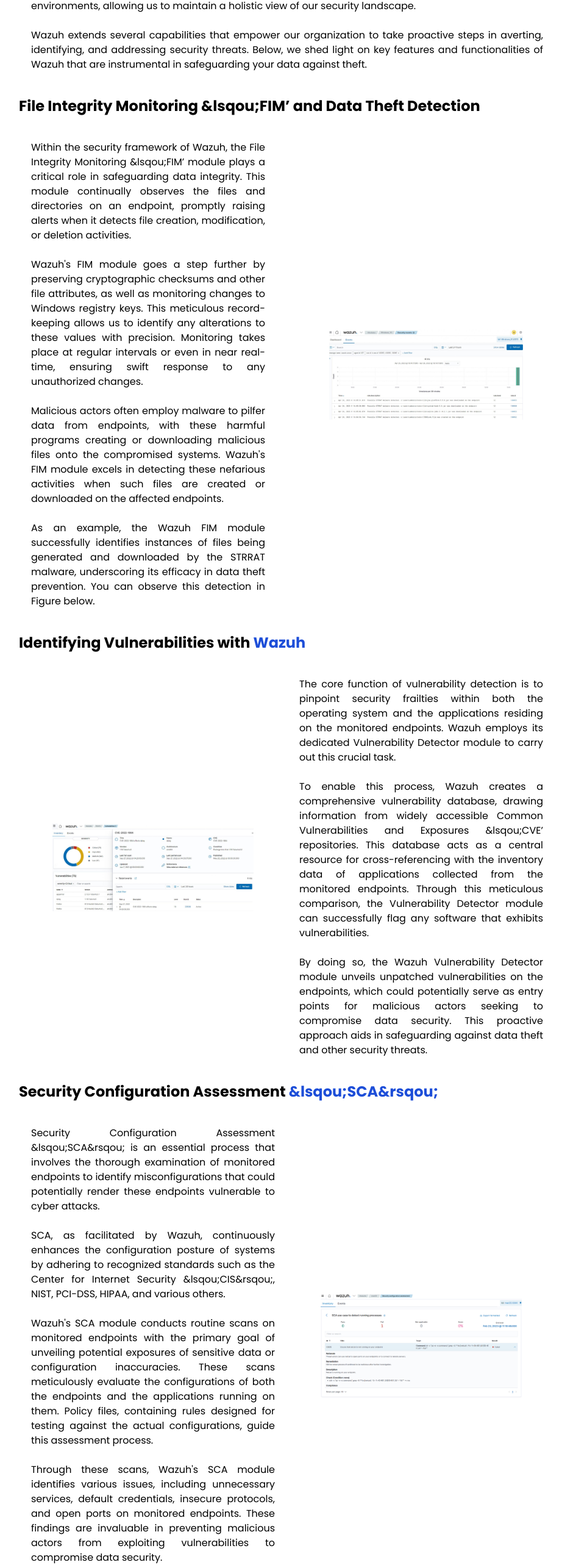
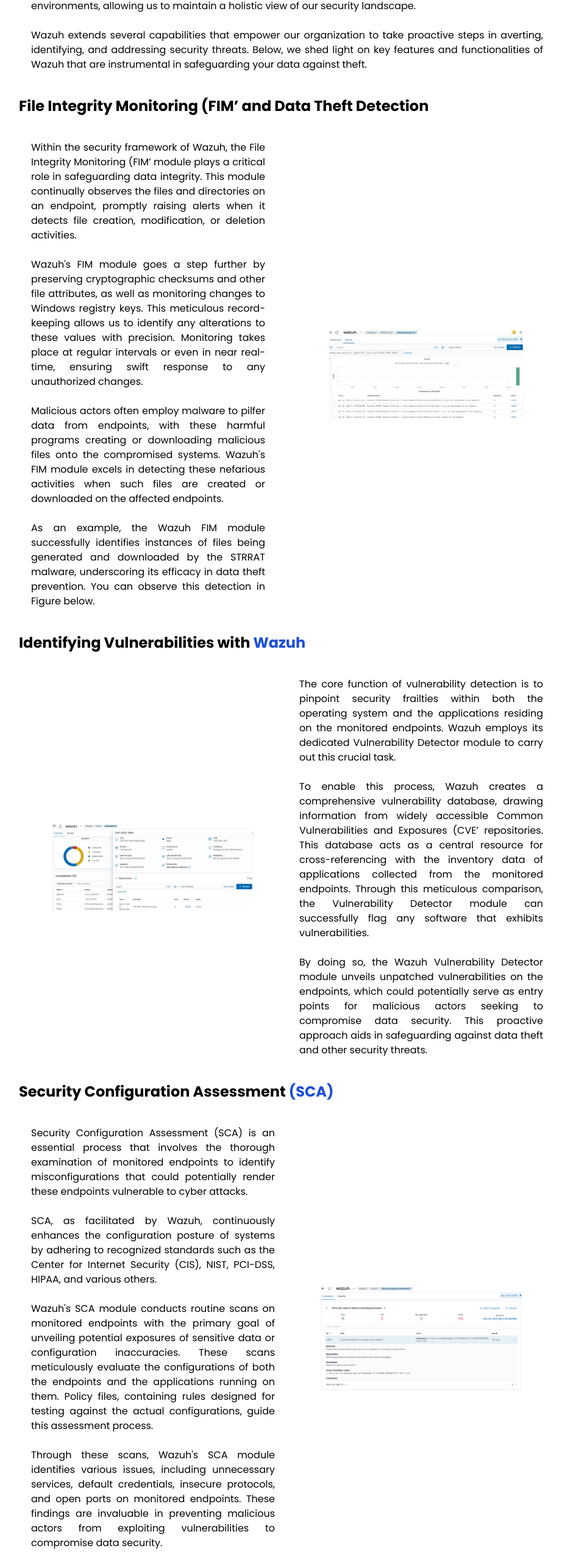
Before and after one commit to jomerventolero/bespoke-next-app, a Next.js app: page /web/datasecurity in a window 1280 px wide. Shown: the part 1099-3665 px from the top of the page at 61% size, without its empty margins (169-1091 px from the left). Built offline with nearby package versions, Linux system fonts and the light colour scheme.

Commit message:
removed some unescaped entity's

```diff
--- a/src/app/web/datasecurity/page.tsx
+++ b/src/app/web/datasecurity/page.tsx
@@ -110,7 +110,7 @@
                     viewport={{ once: true }}
                     className="font-poppins font-bold text-2xl pt-5 pb-5"
                 >
-                    File Integrity Monitoring &lsqou;FIM&rsquo; and Data Theft Detection
+                    File Integrity Monitoring (FIM&rsquo; and Data Theft Detection
                 </motion.h1>
                 <div className="grid grid-cols-2 gap-8">
                     <motion.p
@@ -124,7 +124,7 @@
                         viewport={{ once: true }}
                         className="px-5 py-5 text-justify"
                     >
-                        Within the security framework of Wazuh, the File Integrity Monitoring &lsqou;FIM&rsquo; module plays a critical role in safeguarding data integrity. This module continually observes the files and directories on an endpoint, promptly raising alerts when it detects file creation, modification, or deletion activities.
+                        Within the security framework of Wazuh, the File Integrity Monitoring (FIM&rsquo; module plays a critical role in safeguarding data integrity. This module continually observes the files and directories on an endpoint, promptly raising alerts when it detects file creation, modification, or deletion activities.
                         <br/><br/>
                         Wazuh's FIM module goes a step further by preserving cryptographic checksums and other file attributes, as well as monitoring changes to Windows registry keys. This meticulous record-keeping allows us to identify any alterations to these values with precision. Monitoring takes place at regular intervals or even in near real-time, ensuring swift response to any unauthorized changes.
                         <br/><br/>
@@ -186,7 +186,7 @@
                     >
                         The core function of vulnerability detection is to pinpoint security frailties within both the operating system and the applications residing on the monitored endpoints. Wazuh employs its dedicated Vulnerability Detector module to carry out this crucial task.
                         <br/><br/>
-                        To enable this process, Wazuh creates a comprehensive vulnerability database, drawing information from widely accessible Common Vulnerabilities and Exposures &lsqou;CVE&rsquo; repositories. This database acts as a central resource for cross-referencing with the inventory data of applications collected from the monitored endpoints. Through this meticulous comparison, the Vulnerability Detector module can successfully flag any software that exhibits vulnerabilities.
+                        To enable this process, Wazuh creates a comprehensive vulnerability database, drawing information from widely accessible Common Vulnerabilities and Exposures (CVE&rsquo; repositories. This database acts as a central resource for cross-referencing with the inventory data of applications collected from the monitored endpoints. Through this meticulous comparison, the Vulnerability Detector module can successfully flag any software that exhibits vulnerabilities.
                         <br/><br/>
                         By doing so, the Wazuh Vulnerability Detector module unveils unpatched vulnerabilities on the endpoints, which could potentially serve as entry points for malicious actors seeking to compromise data security. This proactive approach aids in safeguarding against data theft and other security threats.
                     </motion.p>
@@ -203,7 +203,7 @@
                     viewport={{ once: true }}
                     className="font-poppins font-bold text-2xl pt-5 pb-5"
                 >
-                    Security Configuration Assessment <span className="text-blue-700">&lsqou;SCA&rsqou;</span>
+                    Security Configuration Assessment <span className="text-blue-700">(SCA)</span>
                 </motion.h1>
                 <div className="grid grid-cols-2">
                     <motion.p
@@ -217,9 +217,9 @@
                         viewport={{ once: true }}
                         className="px-5 py-5 text-justify"
                     >
-                        Security Configuration Assessment &lsqou;SCA&rsqou; is an essential process that involves the thorough examination of monitored endpoints to identify misconfigurations that could potentially render these endpoints vulnerable to cyber attacks.
+                        Security Configuration Assessment (SCA) is an essential process that involves the thorough examination of monitored endpoints to identify misconfigurations that could potentially render these endpoints vulnerable to cyber attacks.
                         <br/><br/>
-                        SCA, as facilitated by Wazuh, continuously enhances the configuration posture of systems by adhering to recognized standards such as the Center for Internet Security &lsqou;CIS&rsqou;, NIST, PCI-DSS, HIPAA, and various others.
+                        SCA, as facilitated by Wazuh, continuously enhances the configuration posture of systems by adhering to recognized standards such as the Center for Internet Security (CIS), NIST, PCI-DSS, HIPAA, and various others.
                         <br/><br/>
                         Wazuh's SCA module conducts routine scans on monitored endpoints with the primary goal of unveiling potential exposures of sensitive data or configuration inaccuracies. These scans meticulously evaluate the configurations of both the endpoints and the applications running on them. Policy files, containing rules designed for testing against the actual configurations, guide this assessment process.
                         <br/><br/>
@@ -269,7 +269,7 @@
                     <br/><br/>
                     One area of particular concern is the misuse of USB drives by disgruntled employees or malicious actors to pilfer sensitive data from an organization's endpoints. Wazuh addresses this threat by actively collecting and scrutinizing event logs generated when a USB drive is inserted into an endpoint.
                     <br/><br/>
-                    In a recent blog post, Wazuh showcases its capabilities in detecting both authorized and unauthorized USB drives through the utilization of a constant database &lsqou;CDB&rsqou; list containing authorized USB drives. This exemplifies how Wazuh's log data analysis aids in bolstering security measures and guarding against data theft and other potential risks.
+                    In a recent blog post, Wazuh showcases its capabilities in detecting both authorized and unauthorized USB drives through the utilization of a constant database (CDB) list containing authorized USB drives. This exemplifies how Wazuh's log data analysis aids in bolstering security measures and guarding against data theft and other potential risks.
                 </motion.p>
                 <motion.div
                     initial={{ opacity: 0 }}
```
